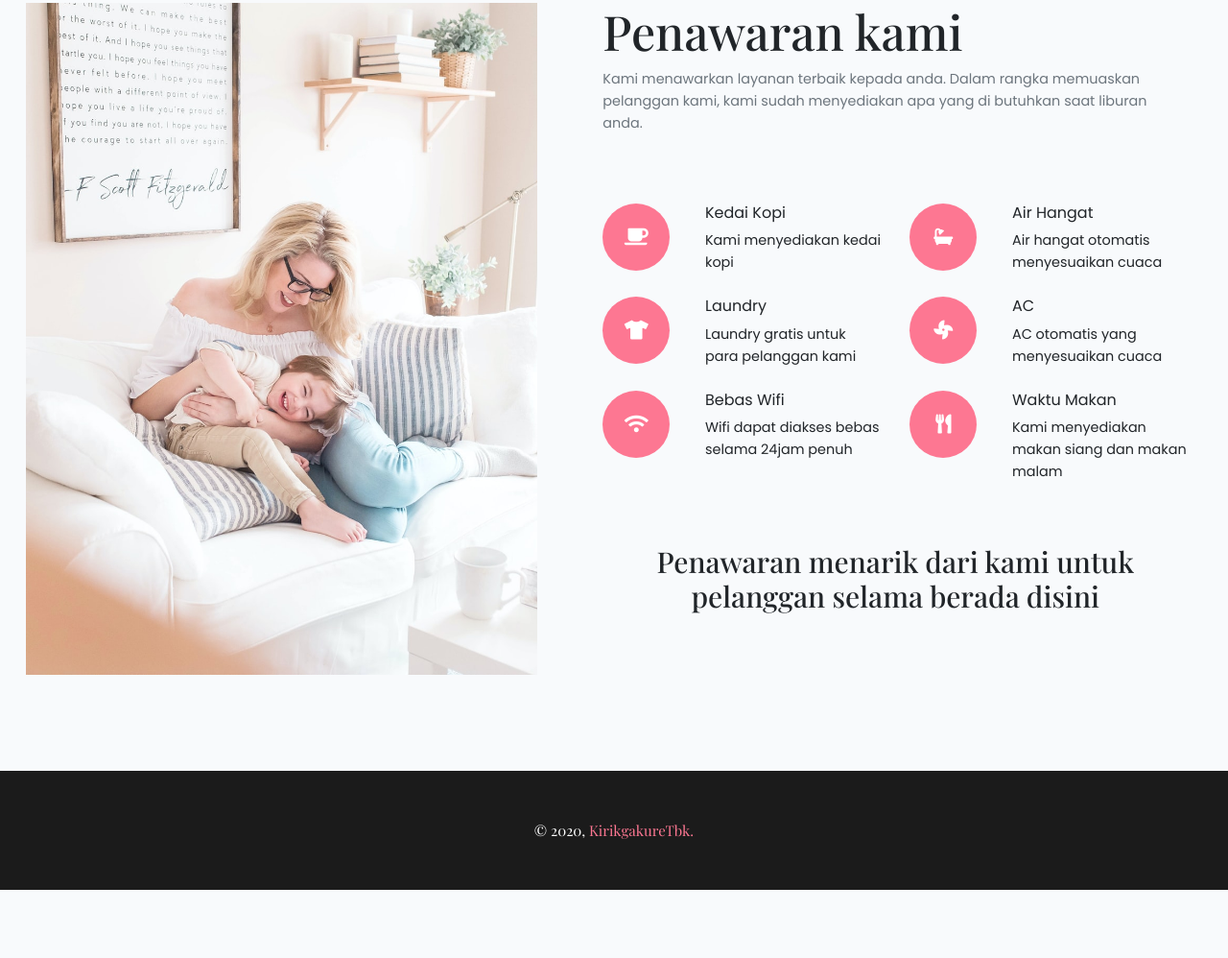
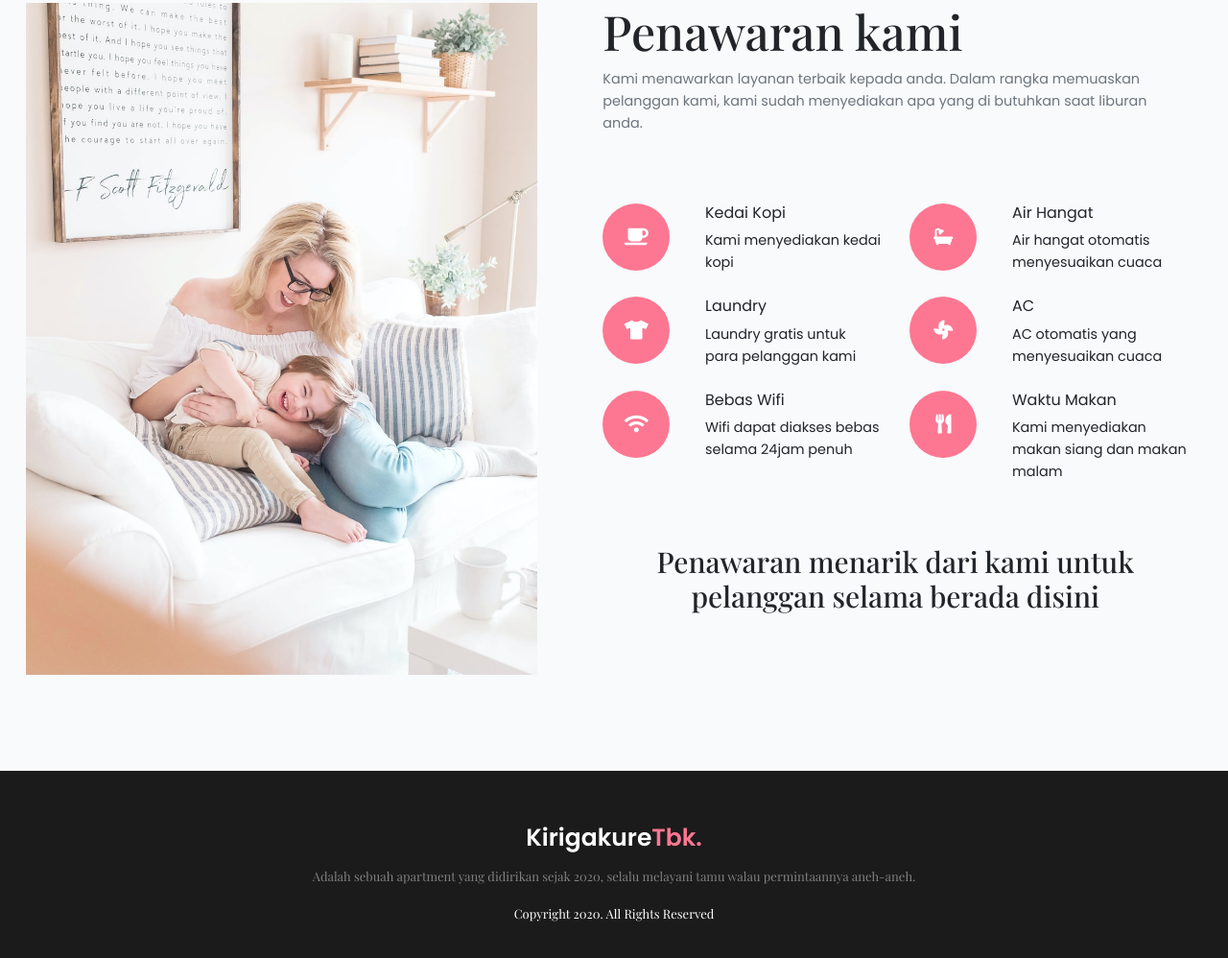
Before and after one commit to agungd3v/Hotel-ex-kirigakuretbk, a plain HTML site: page index.html in a window 1280 px wide. Shown: the part 2450-3448 px from the top of the page at 96% size. Before the commit the page ends 3377 px from the top, so only its background shows below. Drawn offline with nearby package versions, Linux system fonts and the light colour scheme.

Commit message:
Second Commit

```diff
--- a/css/app.css
+++ b/css/app.css
@@ -307,3 +307,29 @@ h3 {
         padding: 0 5px !important;
     }
 }
+
+footer {
+    background-color: rgb(27, 27, 27);
+    color: #fff;
+    display: flex;
+    padding: 50px 0;
+    font-size: 15px;
+}
+
+footer a {
+    text-decoration: none;
+    font-size: 25px;
+    font-weight: 600;
+    color: #fff;
+}
+
+footer a span {
+    color: var(--pink);
+}
+
+footer p {
+    font-family: 'Playfair Display', serif;
+    font-size: 13px;
+    color: gray;
+    margin-top: 10px;
+}
--- a/index.html
+++ b/index.html
@@ -335,10 +335,20 @@
             </div>
         </div>
     </section>
-    <footer style="background-color: rgb(27, 27, 27); color: #fff; display: flex; padding: 50px 0; font-size: 15px;">
-        <span class="m-auto" style="font-family: 'Playfair Display', serif !important;">&copy; 2020,
-            <span
-                style="color: var(--pink); font-family: 'Playfair Display', serif !important;">KirikgakureTbk.</span></span>
+    <footer>
+        <div class="container">
+            <div class="container">
+                <div class="row">
+                    <div class="col text-center">
+                        <a href="#">Kirigakure<span>Tbk.</span></a>
+                        <p>Adalah sebuah apartment yang didirikan sejak 2020, selalu melayani tamu walau permintaannya
+                            aneh-aneh.</p>
+                        <span style="font-family: 'Playfair Display', serif; font-size: 13px;">Copyright 2020. All
+                            Rights Reserved</span>
+                    </div>
+                </div>
+            </div>
+        </div>
     </footer>
     <script src="js/jquery-3.4.1.min.js"></script>
     <script src="js/popper.min.js"></script>
```
